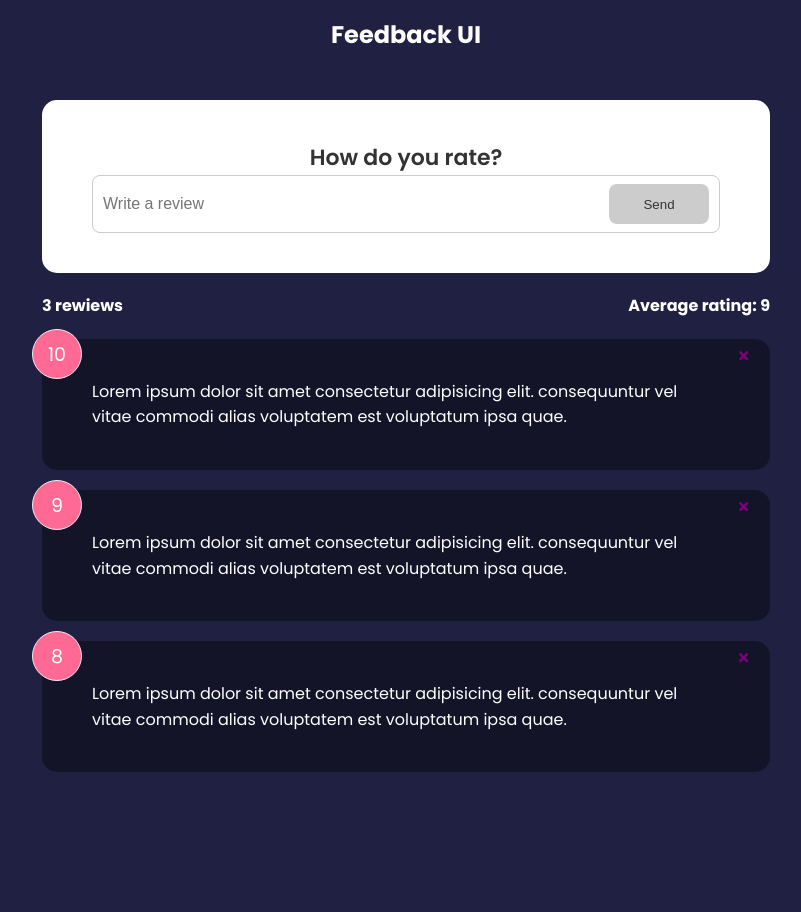
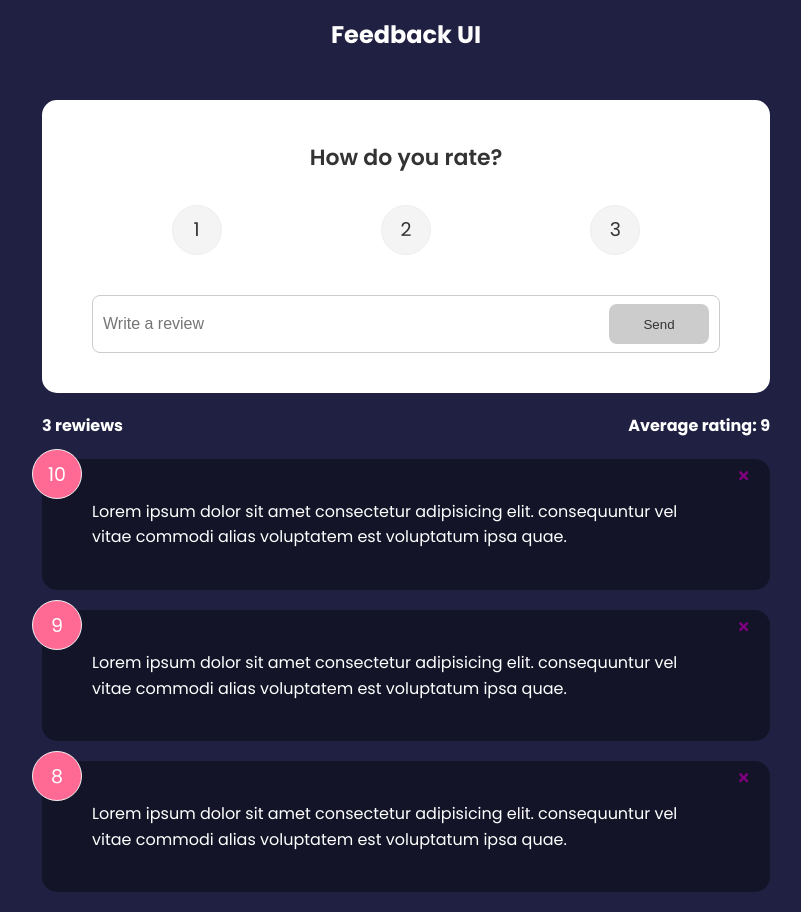
Before and after one commit to shurikation/feedback-app, a React (Create React App) app: page / in a window 1280 px wide. Shown: the whole page, without its empty margins (234-1035 px from the left). Before the commit the page ends 800 px from the top, so only its background shows below. Built offline with nearby package versions, Linux system fonts and the light colour scheme.

Commit message:
Finish chapter #4.4

```diff
--- a/src/components/FeedbackForm.jsx
+++ b/src/components/FeedbackForm.jsx
@@ -1,4 +1,5 @@
 import { useState } from 'react'
+import RatingSelect from './RatingSelect';
 import Card from './shared/Card'
 import Button from './shared/Button';
 
@@ -6,6 +7,7 @@ function FeedbackForm() {
   const [text, setText] = useState('');
   const [btnDisabled, setBtnDisabled] = useState(true);
   const [message, setMessage] = useState('');
+  const [rating, setRating] = useState('');
 
   const handleTextChange = (e) => {
       if(text === '') {
@@ -26,7 +28,7 @@ function FeedbackForm() {
     <Card>
       <form>
         <h2>How do you rate?</h2>
-
+        <RatingSelect select={(rating) => setRating(rating)}/>
         <div className="input-group">
           <input
             type="text" placeholder='Write a review'
--- /dev/null
+++ b/src/components/RatingSelect.jsx
@@ -0,0 +1,48 @@
+import { useState } from 'react'
+
+function RatingSelect( {select} ) {
+
+  const [selected, setSelected] = useState(10);
+
+  const handleChange = (e) => {
+    setSelected(+e.currentTarget.value)
+    select(+e.currentTarget.value)
+  }
+
+  return (
+    <ul className="rating">
+      <li>
+        <input type="radio"
+          id="num1"
+          name="rating"
+          value="1"
+          onChange={handleChange}
+          checked={selected === 1}
+        />
+        <label htmlFor="num1">1</label>
+      </li>
+      <li>
+        <input type="radio"
+          id="num2"
+          name="rating"
+          value="2"
+          onChange={handleChange}
+          checked={selected === 2}
+        />
+        <label htmlFor="num2">2</label>
+      </li>
+      <li>
+        <input type="radio"
+          id="num3"
+          name="rating"
+          value="3"
+          onChange={handleChange}
+          checked={selected === 3}
+        />
+        <label htmlFor="num3">3</label>
+      </li>
+    </ul>
+  )
+}
+
+export default RatingSelect
```
